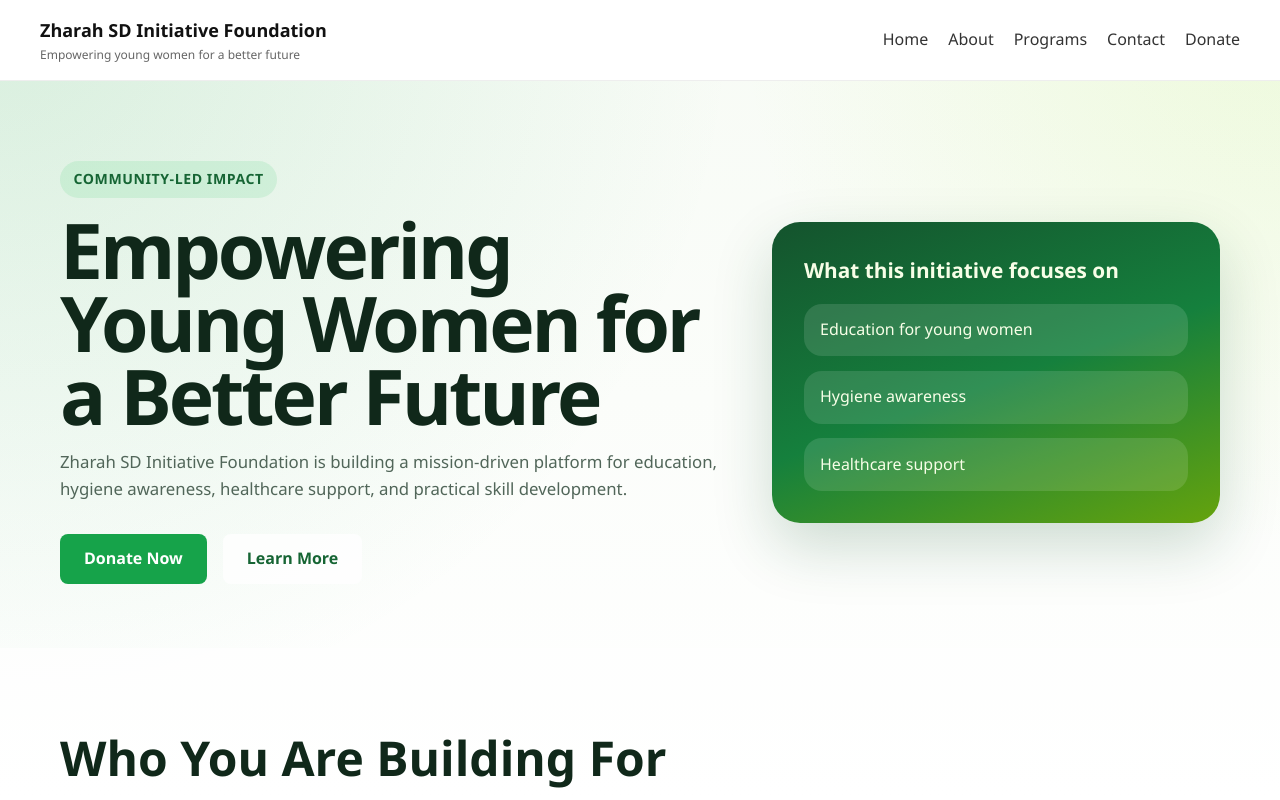
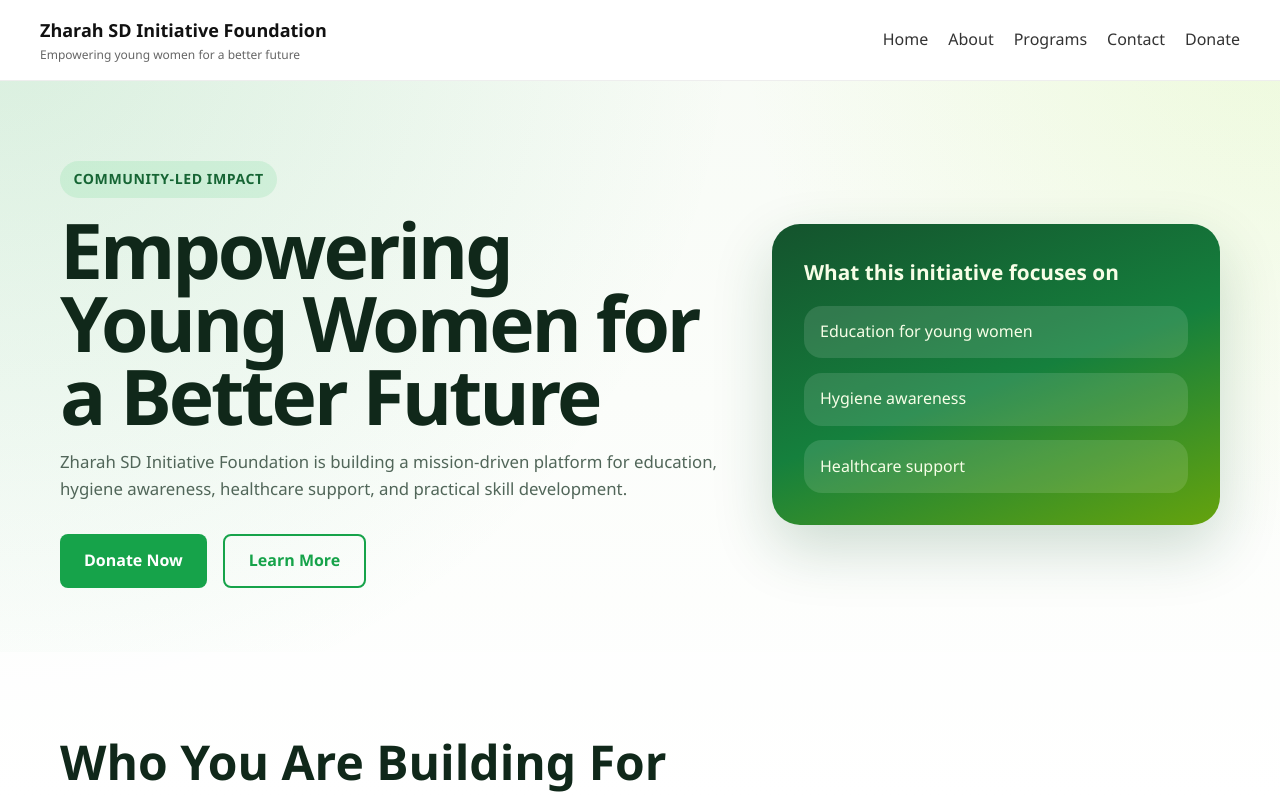
Before and after one commit to Abusadiq006/Zharah-SD-NGO, a React (Vite) app: page / in a window 1280 px wide. Shown: the top 800 px of the page. Built offline with nearby package versions, Linux system fonts and the light colour scheme.

Commit message:
implementing button--secondary

```diff
--- a/src/App.css
+++ b/src/App.css
@@ -169,6 +169,12 @@
   background:#15803d;
 }
 
+.button--secondary{
+  background:transparent;
+  border:2px solid #16a34a;
+  color:#16a34a;
+}
+
 .hero-card {
   padding: 2rem;
   border-radius: 28px;
```
